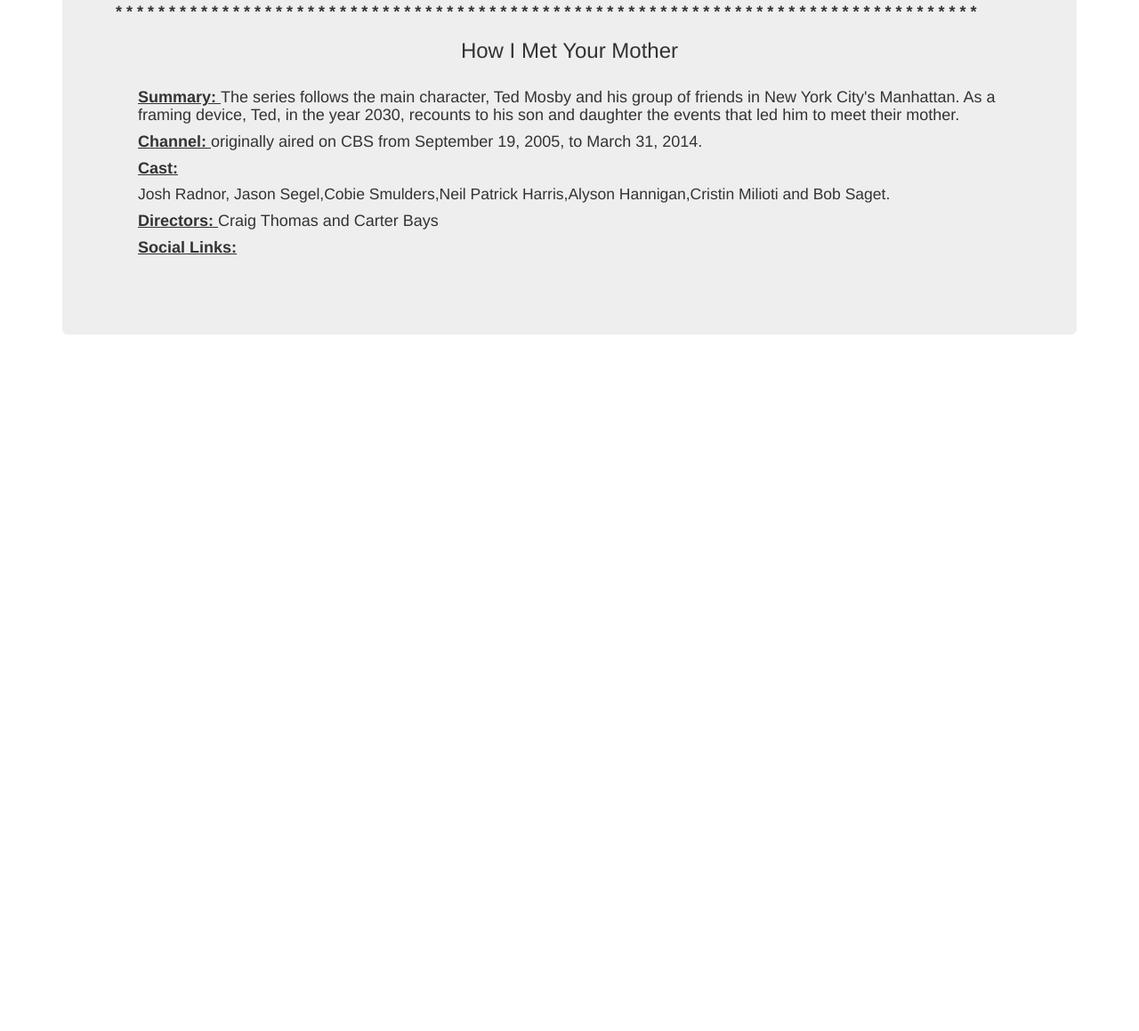
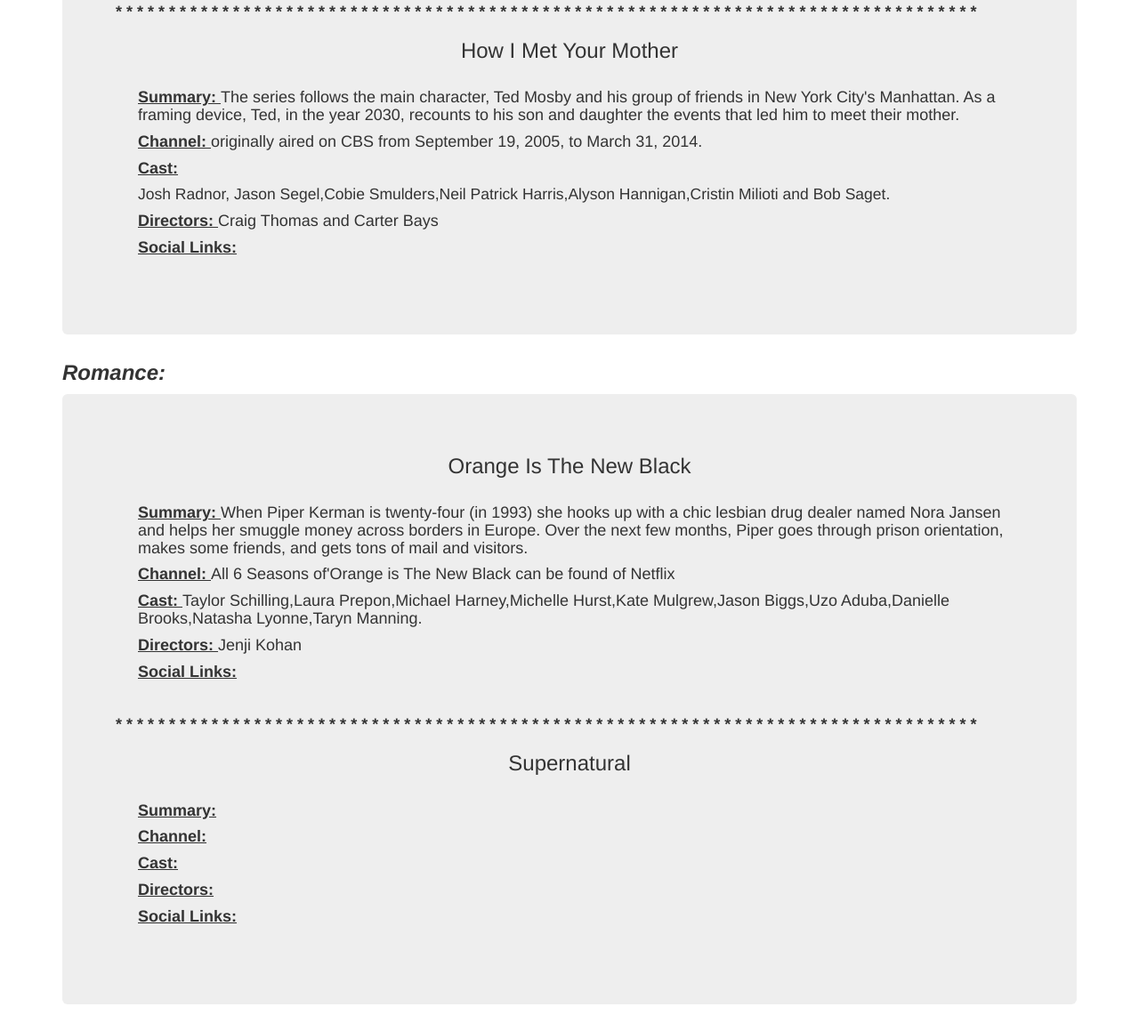
Before and after one commit to crisb247/course_competition, a plain HTML site: page genres.html in a window 1280 px wide. Shown: the part 2485-3644 px from the top of the page at 89% size. Before the commit the page ends 2891 px from the top, so only its background shows below. Drawn offline with Linux system fonts and the light colour scheme.

Commit message:
update
finished orange is the new black

```diff
--- a/genres.html
+++ b/genres.html
@@ -133,6 +133,41 @@
 </div>
 </blockquote>
 
+<h3> <strong> <em> Romance: </em> </strong> </h3>
+<div class='jumbotron'>
+<div class= text-center >
+
+    <h3> Orange Is The New Black </h3>
+  </div>
+<div class="col-xs-4">
+<!--<img class='img-responsive' src='images/friends.jpg'>-->
+</div>
+  <div>
+  <blockquote>
+  <h4><strong><u> Summary: </u></strong>When Piper Kerman is twenty-four (in 1993) she hooks up with a chic lesbian drug dealer named Nora Jansen and helps her smuggle money across borders in Europe. Over the next few months, Piper goes through prison orientation, makes some friends, and gets tons of mail and visitors.</h4>
+  <h4><strong><u> Channel: </u></strong> All 6 Seasons of'Orange is The New Black can be found of Netflix </h4>
+  <h4><strong><u> Cast: </u></strong>Taylor Schilling,Laura Prepon,Michael Harney,Michelle Hurst,Kate Mulgrew,Jason Biggs,Uzo Aduba,Danielle Brooks,Natasha Lyonne,Taryn Manning.</h4>
+  <h4><strong><u> Directors: </u></strong>Jenji Kohan</h4>
+  <h4><strong><u> Social Links: </u></strong>
+
+  </blockquote>
+</div>
+<div>
+
+<h4><strong> * * * * * * * * * * * * * * * * * * * * * * * * * * * * * * * * * * * * * * * * * * * * * * * * * * * * * * * * * * * * * * * * * * * * * * * * * * * * * * * * *   <strong><h4>
+<div class= text-center >
+  <h3> Supernatural </h3>
+</div>
+  <blockquote>
+  <h4><strong><u> Summary: </u></strong></h4>
+  <h4><strong><u> Channel: </u></strong>  </h4>
+  <h4><strong><u> Cast: </u></strong></h4>
+  <h4><strong><u> Directors: </u></strong> </h4>
+  <h4><strong><u> Social Links: </u></strong> </h4>
+
+</div>
+</div>
+</blockquote>
 
 
 </body>
```
